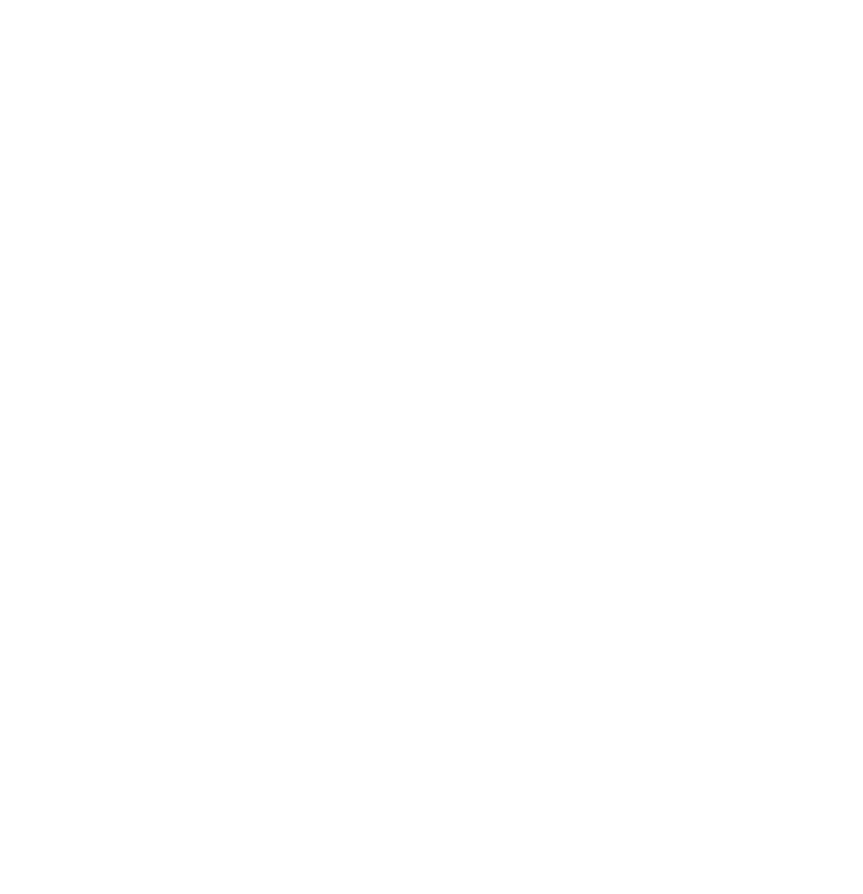
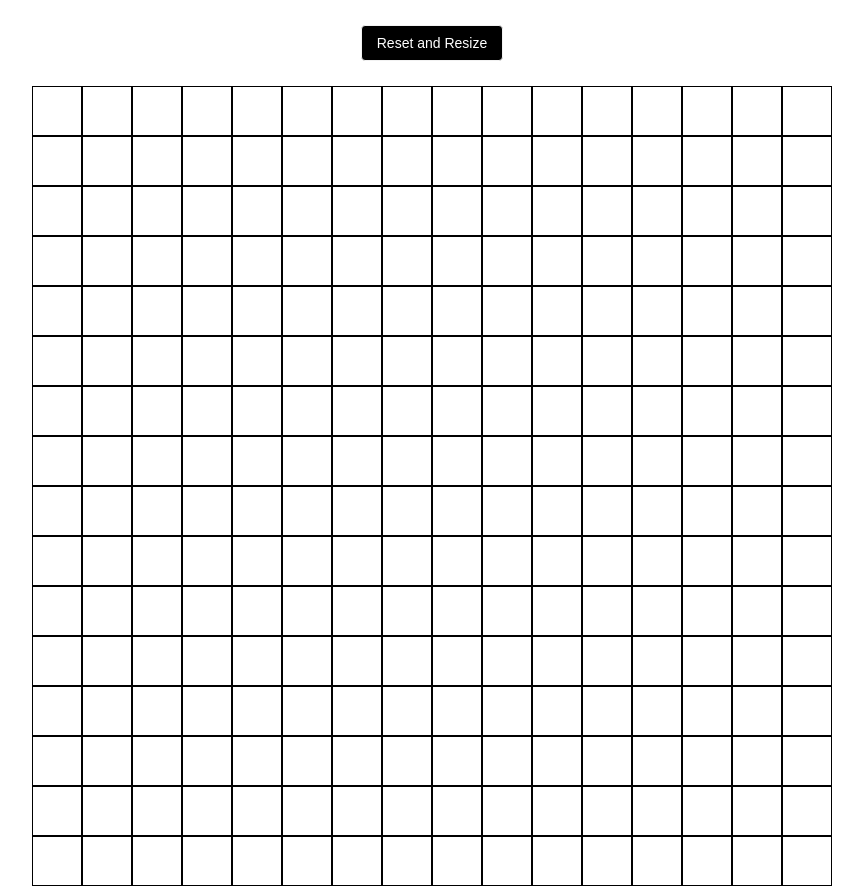
Before and after one commit to ryan-wachter/Etch-A-Sketch, a plain HTML site: page index.html in a window 1280 px wide. Shown: the whole page, without its empty margins (208-1071 px from the left). Before the commit the page ends 800 px from the top, so only its background shows below. Drawn offline with Linux system fonts and the light colour scheme.

Commit message:
Finished

```diff
--- a/eas.css
+++ b/eas.css
@@ -0,0 +1,47 @@
+:root{
+    --grid-rows: 1;
+    --grid-columns: 1;
+}
+
+#container{
+    display: grid;
+    grid-gap: 0;
+    grid-template-rows: repeat(var(--grid-rows), 1fr);
+    grid-template-columns: repeat(var(--grid-columns), 1fr);
+    width: 800px;
+    height: 800px;
+    margin: auto;
+}
+
+.cell{
+    border: 1px solid black;
+    padding: 0;
+}
+
+.cell:hover, .cell:focus{
+    background-color: black;
+    color: black;
+}
+
+#reset{
+    background-color: black;
+    color: white;
+    margin: 5px 4px;
+    border: 1px solid #f2f2f2;
+    border-radius: 4px;
+    padding: 0px 15px;
+    height: 36px;
+    font-size: 14px;
+    text-align: center;
+    min-width: 54px;
+}
+
+#button-div{
+    margin: 20px 10px;
+    display: flex;
+    justify-content: center;
+}
+
+.cell-black{
+    background-color: black;
+}
--- a/eas.js
+++ b/eas.js
@@ -1,12 +1,43 @@
 const container = document.getElementById('container');
+const hover = document.getElementsByClassName('cell');
+let rows;
+let columns;
 
 function createGrid(rows, columns){
     container.style.setProperty('--grid-rows', rows);
     container.style.setProperty('--grid-columns', columns);
     for(i = 0; i < (rows * columns); i++){
-        let cell = document.createElement('div');
-        container.appendChild(cell).className = 'cell'
+        const cell = document.createElement('div');
+        cell.classList.add('cell');
+        cell.addEventListener('mouseover', function(){
+            cell.classList.add('cell-black');
+        });
+        container.appendChild(cell);
     }
 }
 
+const reset = document.getElementById('reset');
+
 createGrid(16, 16);
+
+const remove = document.getElementsByClassName('cell');
+let newSize = 0;
+
+reset.addEventListener('click', function(){
+    newSize = prompt('How many squares per side?', 'Between 0 and 100');
+    do{
+        if(newSize > 0 && newSize <= 100){
+            break;
+        }
+        else if(newSize <= 0 || newSize > 100){
+            newSize = prompt('The size must be greater than 0 and less than 100')
+        }
+    }
+    while(newSize <= 0 || newSize > 100)
+
+    while(remove.length > 0){
+        remove[0].parentNode.removeChild(remove[0]);
+    }
+
+    createGrid(newSize, newSize);
+});
--- a/index.html
+++ b/index.html
@@ -3,9 +3,11 @@
         <link rel="stylesheet" href="eas.css">
     </head>
 
-<body>
-    <div id="container">
-
+    <body>
+    <div id="button-div">
+        <button id="reset">Reset and Resize</button>
     </div>
-</body>
+    <div id="container"></div>
+    <script type="text/javascript" src=eas.js></script>
+    </body>
 </html>
```
